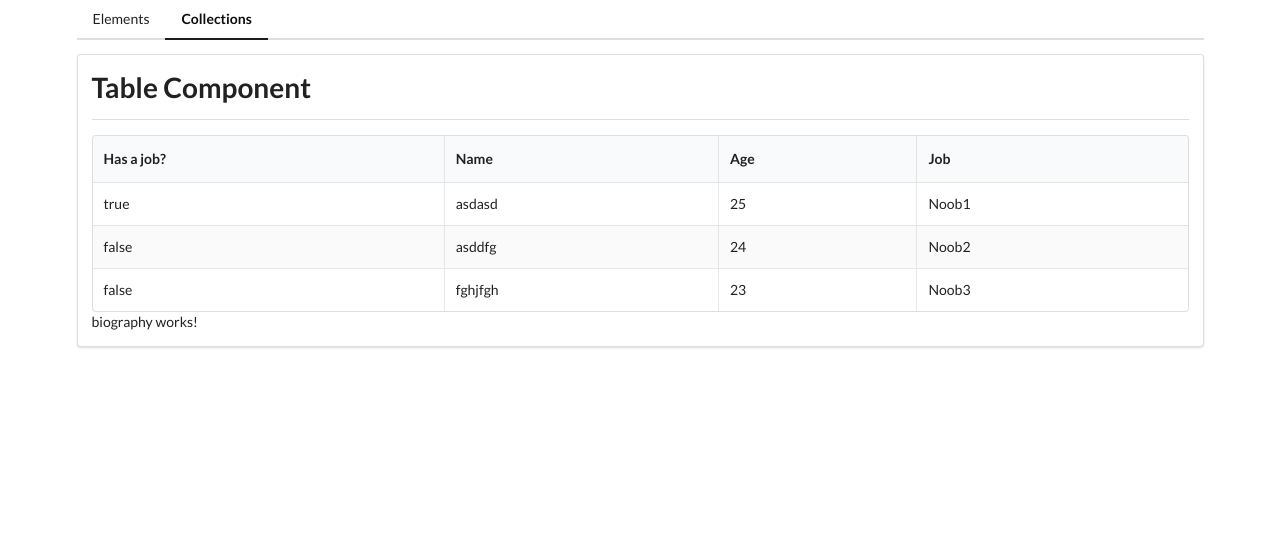
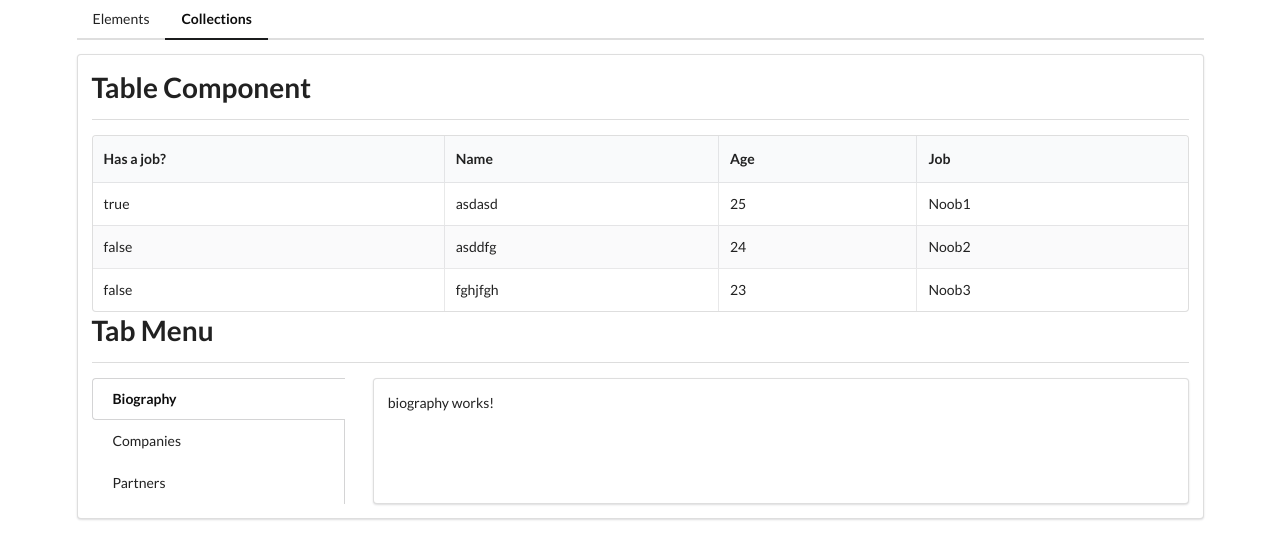
Before and after one commit to akgmage/components, an Angular app: page /collections in a window 1280 px wide. Shown: the top 558 px of the page. Built offline with nearby package versions, Linux system fonts and the light colour scheme.

Commit message:
Add html for tab based navigation

```diff
--- a/src/app/collections/collections-home/collections-home.component.html
+++ b/src/app/collections/collections-home/collections-home.component.html
@@ -1,4 +1,17 @@
 <app-divider>Table Component</app-divider>
 <app-table classNames="striped celled" [data]="data" [headers]="headers"></app-table>
-
-<router-outlet></router-outlet>
+<app-divider>Tab Menu</app-divider>
+<div class="ui grid">
+    <div class="four wide column">
+        <div class="ui vertical fluid tabular menu">
+            <a class="item" routerLink="" routerLinkActive="active">Biography</a>
+            <a class="item" routerLink="companies" routerLinkActive="active">Companies</a>
+            <a class="item" routerLink="partners" routerLinkActive="active">Partners</a>
+        </div>
+    </div>
+    <div class="twelve wide stretched column">
+        <div class="ui segment">
+            <router-outlet></router-outlet>
+        </div>
+    </div>
+</div>
```
